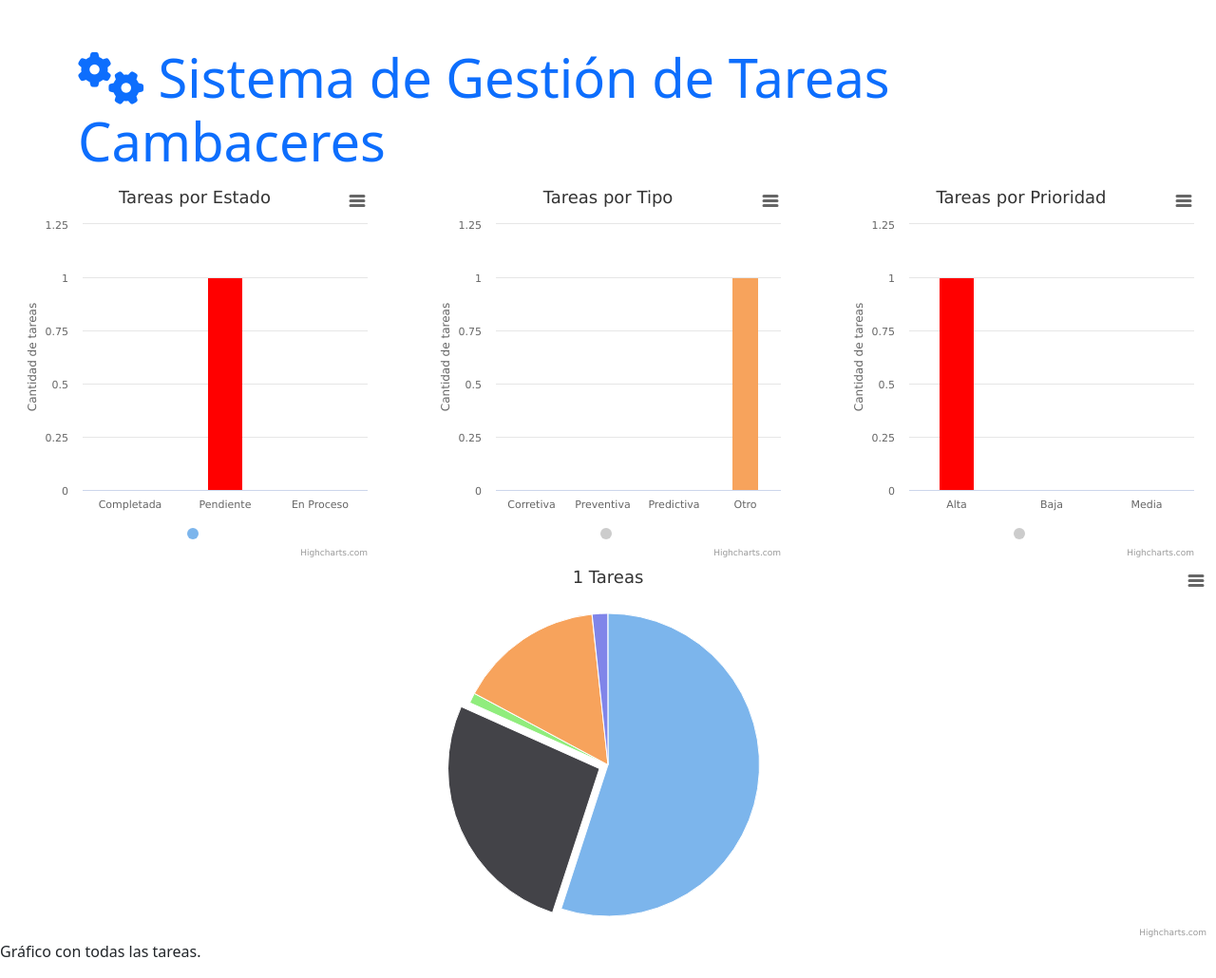
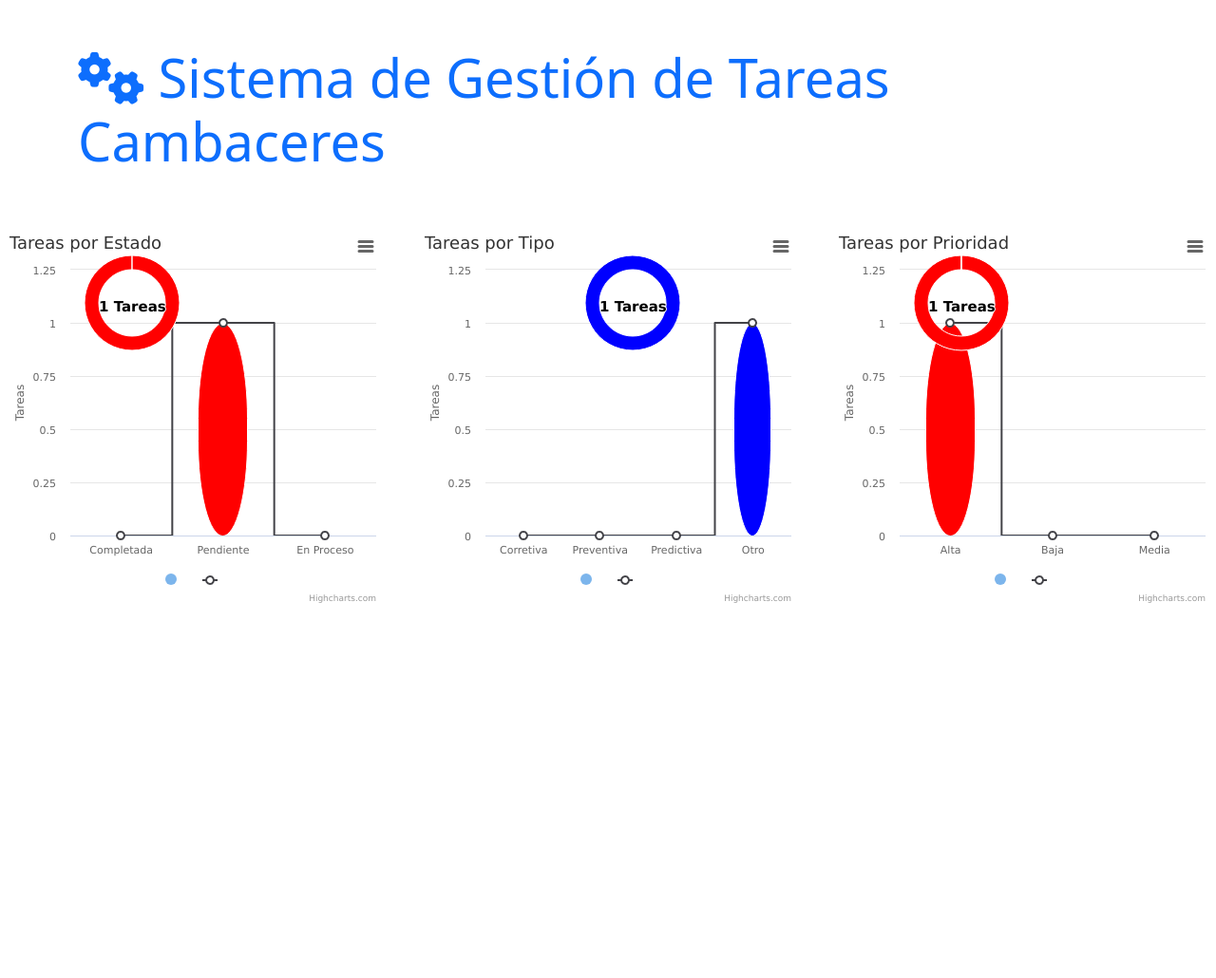
Before and after one commit to nestormarlier/Tareas, a Django app: page / in a window 1280 px wide. Shown: the whole page at 95% size. After the commit the page ends 635 px from the top, so only its background shows below. Run offline with Django 4.2, Linux system fonts and the light colour scheme; tables that the repository leaves empty hold one stand-in row (values such as "Sample post").

Commit message:
Graficos con torta funcionando

```diff
--- a/tareas/views.py
+++ b/tareas/views.py
@@ -44,6 +44,9 @@ def tarea_x_estado(request):
     total_por_prioridad = [total_alta,total_media,total_baja]
 
     return render(request, 'tareas/graficos.html', {
+        'total_completadas' : total_completadas,
+        'total_pendientes': total_pendientes,
+        'total_proceso':total_proceso,
         'total_tareas': total_tareas,
         'totales_por_estado': total_por_estado,
         'totales_por_tipo': total_por_tipo,
--- a/templates/tareas/graficos.html
+++ b/templates/tareas/graficos.html
@@ -6,10 +6,12 @@
     <meta name="viewport" content="width=device-width, initial-scale=1.0">
     <title>Gráfico de Tareas</title>
     <script src="https://code.highcharts.com/highcharts.js"></script>
+    <script src="https://code.highcharts.com/modules/series-label.js"></script>
     <script src="https://code.highcharts.com/modules/exporting.js"></script>
+    <script src="https://code.highcharts.com/modules/export-data.js"></script>
     <script src="https://code.highcharts.com/modules/accessibility.js"></script>
 
-    <script src="https://code.highcharts.com/modules/export-data.js"></script>
+
 
     <!-- Incluye los archivos CSS de Bootstrap -->
     <link href="https://cdn.jsdelivr.net/npm/bootstrap@5.3.0/dist/css/bootstrap.min.css" rel="stylesheet">
@@ -27,273 +29,308 @@
     <style>
         .chart-container {
             display: flex;
-            justify-content: space-between; /* Adjust alignment as needed */
+            justify-content: space-between;
+            flex-wrap: wrap;
         }
-        .chart-container > div {
-            width: 30%; /* Adjust the width as needed */
-            margin: 0 1%; /* Adjust the margin as needed */
+
+        .chart-container-item {
+            width: calc(33.33% - 20px); /* Set each chart container to one-third width with some spacing in between */
+            margin-bottom: 20px;
+        }
+
+        .highcharts-figure {
+            margin: 0;
         }
     </style>
+    <br>
+    <br>
     <div class="chart-container">
         <! CONTENEDOR TAREAS POR ESTADO -->
-        {% comment %} <div> {% endcomment %}
-            <div id="container"></div>
-            <script type="application/javascript">
-            Highcharts.chart('container', {
-                chart: {
-                    type: 'column'
-                },
+        <div class="chart-container-item">
+            <figure class="highcharts-figure">
+                <div id="containerbarraytorta"></div>
+                <p class="highcharts-description">
+                </p>
+            </figure>
+            <script>
+                Highcharts.chart('containerbarraytorta', {
                     title: {
                         text: 'Tareas por Estado',
-                    align: 'center'
-                },
-                subtitle: {
-                    text:
-                        '',
-                    align: 'center'
+                        align: 'left'
                     },
                     xAxis: {
-                    categories: ['Completada', 'Pendiente', 'En Proceso'],
-                    crosshair: true,
-                    accessibility: {
-                        description: 'Estados'
-                    }
+                        categories: ['Completada', 'Pendiente', 'En Proceso']
                     },
                     yAxis: {
-                    min: 0,
                         title: {
-                        text: 'Cantidad de tareas'
+                            text: 'Tareas'
                         }
                     },
                     tooltip: {
-                    valueSuffix: ' Tareas'
+                        valueSuffix: ''
                     },
                     plotOptions: {
-                    column: {
-                        pointPadding: 0.2,
-                        borderWidth: 0,
-                        {% comment %} colorBycoloPoint: true {% endcomment %}
+                        series: {
+                            borderRadius: '25%'
                         }
                     },
-
-                series: [
-                    {
+                    series: [{
+                        type: 'column',
                         name: '',
                         data: [{
-                            name: 'Point 1',
+                            name: 'Completada',
                             color: '#00FF00',
                             y: {{totales_por_estado.0}}
                         }, {
-                            name: 'Point 2',
+                            name: 'Pendiente',
                             color: 'red',
                             y: {{totales_por_estado.1}}
                         },
                         {
-                            name: 'Point 2',
+                            name: 'En Proceso',
                             color: 'yellow',
                             y: {{totales_por_estado.2}}
                         }],
+                    }, {
+                        type: 'line',
+                        step: 'center',
+                        name: '',
+                        data: [{{totales_por_estado.0}}, {{totales_por_estado.1}}, {{totales_por_estado.2}}],
+                        marker: {
+                            lineWidth: 2,
+                            lineColor: Highcharts.getOptions().colors[1],
+                            fillColor: 'white'
                         }
-                ]
+                    }, {
+                        type: 'pie',
+                        name: '% ',
+                        data: [{
+                            name: 'Completada',
+                            y: + (({{totales_por_estado.0}}*100)/{{total_tareas}}).toFixed(1),
+                            color: '#00FF00', //
+                            dataLabels: {
+                                enabled: true,
+                                distance: -50,
+                                format: '{{total_tareas}} Tareas',
+                                style: {
+                                    fontSize: '15px'
+                                }
+                            }
+                        }, {
+                            name: 'Pendiente',
+                            y: +(({{totales_por_estado.1}}*100)/{{total_tareas}}).toFixed(1),
+                            color: 'red',
+                        }, {
+                            name: 'En Proceso',
+                            y: +(({{totales_por_estado.2}}*100)/{{total_tareas}}).toFixed(1),
+                            color:'yellow',
+                        }],
+                        center: [45, 15],
+                        size: 100,
+                        innerSize: '70%',
+                        showInLegend: false,
+                        dataLabels: {
+                            enabled: false
+                        }
+                    }]
                 });
             </script>
-        {% comment %} </div> {% endcomment %}
+        </div>
         <! FIN CONTENEDOR TAREAS POR ESTADO  -->
-        <hr>
         <! CONTENEDOR TAREAS POR TIPO  -->
-        {% comment %} <div> {% endcomment %}
-            <div id="containerdos"></div>
-            <script type="application/javascript">
-            Highcharts.chart('containerdos', {
-                chart: {
-                    type: 'column'
-                },
+        <div class="chart-container-item">
+            <figure class="highcharts-figure">
+                <div id="containerbarraytortados"></div>
+                <p class="highcharts-description">
+                </p>
+            </figure>
+            <script>
+                Highcharts.chart('containerbarraytortados', {
                     title: {
                         text: 'Tareas por Tipo',
-                    align: 'center'
-                },
-                subtitle: {
-                    text:
-                        '',
-                    align: 'center'
+                        align: 'left'
                     },
                     xAxis: {
-                    categories: ['Corretiva', 'Preventiva', 'Predictiva', 'Otro'],
-                    crosshair: true,
-                    accessibility: {
-                        description: ''
-                    }
+                        categories: ['Corretiva', 'Preventiva', 'Predictiva', 'Otro']
                     },
                     yAxis: {
-                    min: 0,
                         title: {
-                        text: 'Cantidad de tareas'
+                            text: 'Tareas'
                         }
                     },
                     tooltip: {
-                    valueSuffix: ' Tareas'
+                        valueSuffix: ''
                     },
                     plotOptions: {
-                    column: {
-                        pointPadding: 0.2,
-                        borderWidth: 0,
-                        colorByPoint: true
+                        series: {
+                            borderRadius: '25%'
                         }
                     },
-                series: [
+                    series: [{
+                        type: 'column',
+                        name: '',
+                        data: [{
+                            name: 'Corretiva',
+                            color: '#00FF00',
+                            y: {{totales_por_tipo.0}}
+                        }, {
+                            name: 'Preventiva',
+                            color: 'red',
+                            y: {{totales_por_tipo.1}}
+                        },
                         {
+                            name: 'En Proceso',
+                            color: 'yellow',
+                            y: {{totales_por_tipo.2}}
+                        },
+                        {
+                            name: 'Otro',
+                            color: 'blue',
+                            y: {{totales_por_tipo.3}}
+                        }],
+                    }, {
+                        type: 'line',
+                        step: 'center',
                         name: '',
-                        data: {{ totales_por_tipo }}
+                        data: [{{totales_por_tipo.0}}, {{totales_por_tipo.1}}, {{totales_por_tipo.2}},{{totales_por_tipo.3}}],
+                        marker: {
+                            lineWidth: 2,
+                            lineColor: Highcharts.getOptions().colors[1],
+                            fillColor: 'white'
                         }
-                ]
+                    }, {
+                        type: 'pie',
+                        name: '% ',
+                        data: [{
+                            name: 'Corretiva',
+                            y: + (({{totales_por_tipo.0}}*100)/{{total_tareas}}).toFixed(1),
+                            color: '#00FF00', //
+                            dataLabels: {
+                                enabled: true,
+                                distance: -50,
+                                format: '{{total_tareas}} Tareas',
+                                style: {
+                                    fontSize: '15px'
+                                }
+                            }
+                        }, {
+                            name: 'Preventiva',
+                            y: +(({{totales_por_tipo.1}}*100)/{{total_tareas}}).toFixed(1),
+                            color: 'red',
+                        }, {
+                            name: 'Predictiva',
+                            y: +(({{totales_por_tipo.2}}*100)/{{total_tareas}}).toFixed(1),
+                            color:'yellow',
+                        }, {
+                            name: 'Otro',
+                            y: +(({{totales_por_tipo.3}}*100)/{{total_tareas}}).toFixed(1),
+                            color:'blue',
+                        }],
+                        center: [135, 15],
+                        size: 100,
+                        innerSize: '70%',
+                        showInLegend: false,
+                        dataLabels: {
+                            enabled: false
+                        }
+                    }]
                 });
             </script>
-        {% comment %} </div> {% endcomment %}
+        </div>
         <! FIN CONTENEDOR TAREAS POR TIPO  -->
-        <hr>
         <! CONTENEDOR TAREAS POR PRIORIDAD  -->
-        {% comment %} <div> {% endcomment %}
-            <div id="containertres"></div>
-            <script type="application/javascript">
-            Highcharts.chart('containertres', {
-            chart: {
-                type: 'column'
-            },
+        <div class="chart-container-item">
+            <figure class="highcharts-figure">
+                <div id="containerbarraytortatres"></div>
+                <p class="highcharts-description">
+                </p>
+            </figure>
+            <script>
+                Highcharts.chart('containerbarraytortatres', {
                     title: {
                         text: 'Tareas por Prioridad',
-                align: 'center'
-            },
-            subtitle: {
-                text:
-                    '',
-                align: 'center'
+                        align: 'left'
                     },
                     xAxis: {
-                categories: ['Alta', 'Baja', 'Media'],
-                crosshair: true,
-                accessibility: {
-                    description: ''
-                }
+                        categories: ['Alta', 'Baja', 'Media']
                     },
                     yAxis: {
-                min: 0,
                         title: {
-                    text: 'Cantidad de tareas'
+                            text: 'Tareas'
                         }
                     },
                     tooltip: {
-                valueSuffix: ' Tareas'
+                        valueSuffix: ''
                     },
                     plotOptions: {
-                column: {
-                    pointPadding: 0.2,
-                    borderWidth: 0,
-                    colorByPoint: true
+                        series: {
+                            borderRadius: '25%'
                         }
                     },
-            series: [
-                {
+                    series: [{
+                        type: 'column',
                         name: '',
                         data: [{
-                        name: 'Point 1',
+                            name: 'Alta',
                             color: 'red',
                             y: {{totales_por_prioridad.0}}
                         }, {
-                        name: 'Point 2',
+                            name: 'Baja',
                             color: '#00FF00',
-                        y: {{totales_por_prioridad.1}}
+                            y: {{totales_por_prioridad.2}}
                         },
                         {
-                        name: 'Point 2',
+                            name: 'Media',
                             color: 'yellow',
-                        y: {{totales_por_prioridad.2}}
+                            y: {{totales_por_prioridad.1}}
                         }],
+                    }, {
+                        type: 'line',
+                        step: 'center',
+                        name: '',
+                        data: [{{totales_por_prioridad.0}}, {{totales_por_prioridad.2}}, {{totales_por_prioridad.1}}],
+                        marker: {
+                            lineWidth: 2,
+                            lineColor: Highcharts.getOptions().colors[1],
+                            fillColor: 'white'
                         }
-            ]
+                    }, {
+                        type: 'pie',
+                        name: '% ',
+                        data: [{
+                            name: 'Alta',
+                            y: + (({{totales_por_prioridad.0}}*100)/{{total_tareas}}).toFixed(1),
+                            color: 'red', //
+                            dataLabels: {
+                                enabled: true,
+                                distance: -50,
+                                format: '{{total_tareas}} Tareas',
+                                style: {
+                                    fontSize: '15px'
+                                }
+                            }
+                        }, {
+                            name: 'Baja',
+                            y: +(({{totales_por_prioridad.2}}*100)/{{total_tareas}}).toFixed(1),
+                            color: '#00FF00',
+                        }, {
+                            name: 'Media',
+                            y: +(({{totales_por_prioridad.1}}*100)/{{total_tareas}}).toFixed(1),
+                            color:'yellow',
+                        }],
+                        center: [45, 15],
+                        size: 100,
+                        innerSize: '70%',
+                        showInLegend: false,
+                        dataLabels: {
+                            enabled: false
+                        }
+                    }]
                 });
             </script>
-        {% comment %} </div> {% endcomment %}
+        </div>
         <! FIN CONTENEDOR TAREAS POR PRIORIDAD  -->
     </div>
-
-    <! CONTENEDOR GRAFICOS PIE  -->
-    <figure class="highcharts-figure">
-        <div id="containerpie"></div>
-        <p class="highcharts-description">
-            Gráfico con todas las tareas.
-        </p>
-    </figure>
-    <script>
-        Highcharts.chart('containerpie', {
-            chart: {
-                type: 'pie'
-            },
-            title: {
-                text: {{total_tareas}} +' Tareas'
-            },
-            tooltip: {
-                valueSuffix: '%'
-            },
-            subtitle: {
-                text:
-                ''
-            },
-            plotOptions: {
-                series: {
-                    allowPointSelect: true,
-                    cursor: 'pointer',
-                    dataLabels: [{
-                        enabled: true,
-                        distance: 20
-                    }, {
-                        enabled: true,
-                        distance: -40,
-                        format: '{point.percentage:.1f}%',
-                        style: {
-                            fontSize: '1.2em',
-                            textOutline: 'none',
-                            opacity: 0.7
-                        },
-                        filter: {
-                            operator: '>',
-                            property: 'percentage',
-                            value: 10
-                        }
-                    }]
-                }
-            },
-            series: [
-                {
-                    name: 'Porcentage',
-                    colorByPoint: true,
-                    data: [
-                        {
-                            name: 'Agua',
-                            y: 55.02
-                        },
-                        {
-                            name: 'Fat',
-                            sliced: true,
-                            selected: true,
-                            y: 26.71
-                        },
-                        {
-                            name: 'Carbohydrates',
-                            y: 1.09
-                        },
-                        {
-                            name: 'Protein',
-                            y: 15.5
-                        },
-                        {
-                            name: 'Ash',
-                            y: 1.68
-                        }
-                    ]
-                }
-            ]
-        });
-    </script>
     <script src="https://cdn.jsdelivr.net/npm/bootstrap@5.3.0/dist/js/bootstrap.bundle.min.js"></script>
 </body>
 </html>
```
Lines whose indentation alone changed are shown as unchanged.
